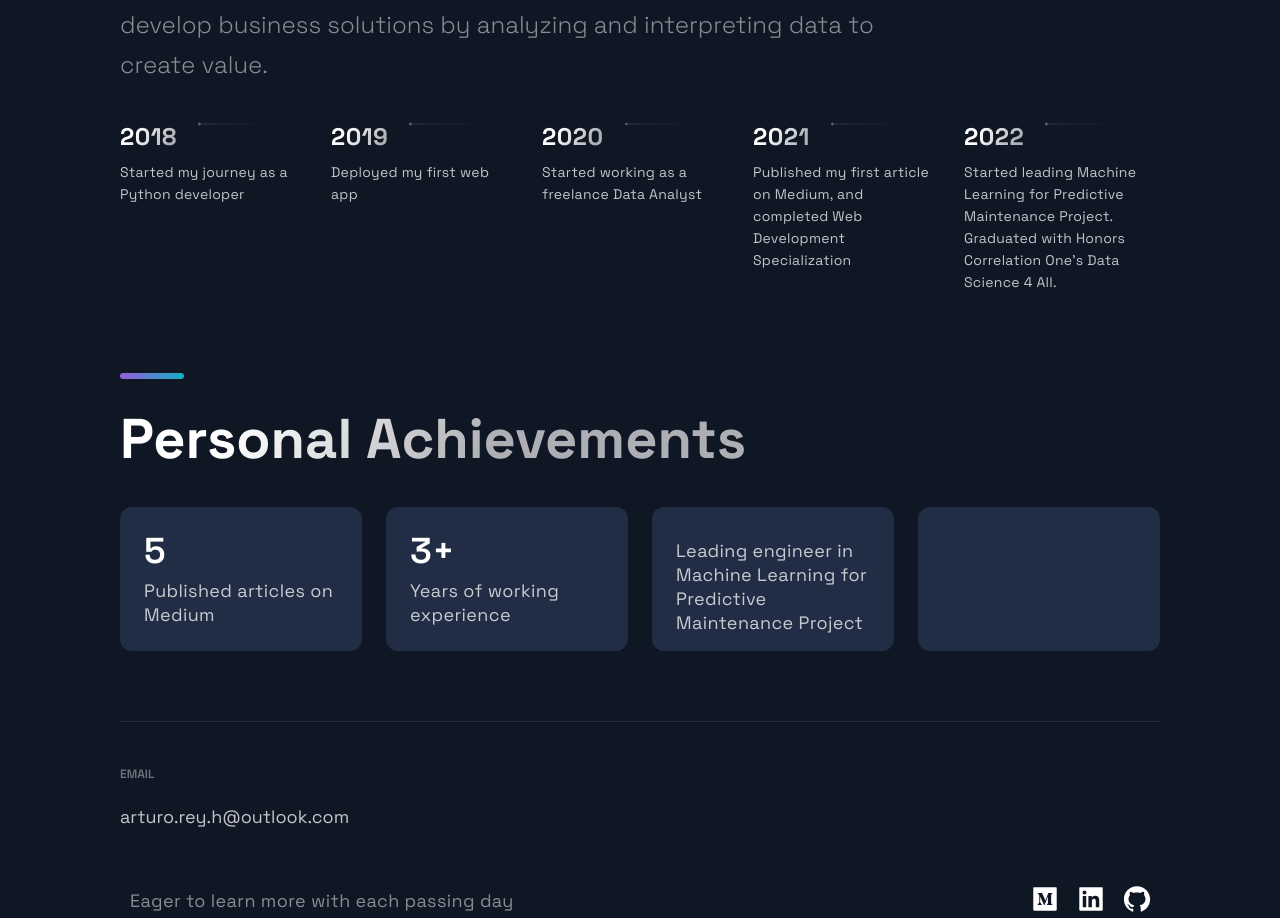
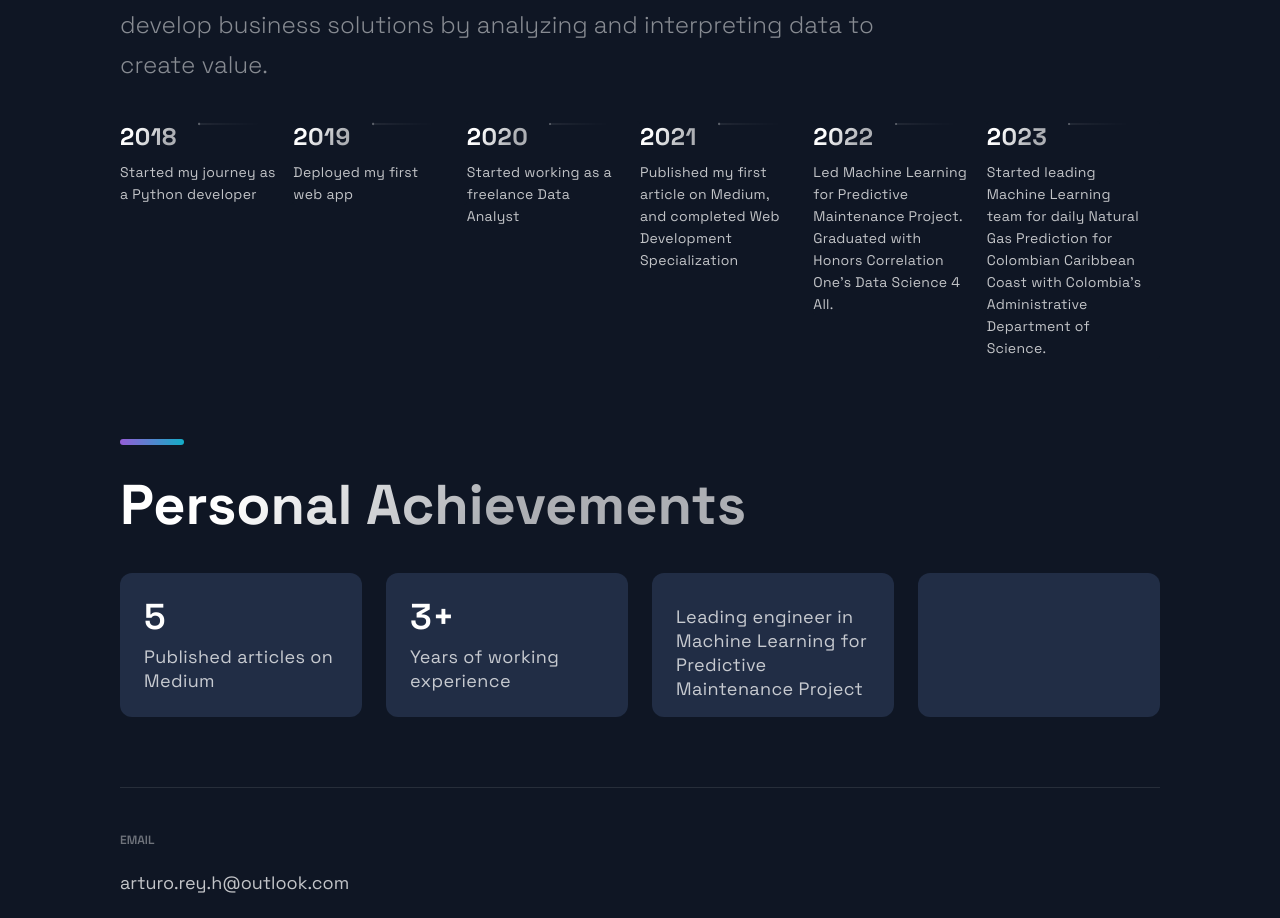
Before and after one commit to AReyH/arturo-portfolio, a Next.js app: page / in a window 1280 px wide. Shown: the part 3965-4883 px from the top of the page. Built offline with nearby package versions, Linux system fonts and the light colour scheme.

Commit message:
Update constants.js

```diff
--- a/src/constants/constants.js
+++ b/src/constants/constants.js
@@ -70,5 +70,7 @@ export const TimeLineData = [
   { year: 2019, text: 'Deployed my first web app', },
   { year: 2020, text: 'Started working as a freelance Data Analyst', },
   { year: 2021, text: 'Published my first article on Medium, and completed Web Development Specialization', },
-  { year: 2022, text: "Started leading Machine Learning for Predictive Maintenance Project. Graduated with Honors Correlation One's Data Science 4 All.", },
+  { year: 2022, text: "Led Machine Learning for Predictive Maintenance Project. Graduated with Honors Correlation One's Data Science 4 All.", },
+  { year: 2023, text: "Started leading Machine Learning team for daily Natural Gas Prediction for Colombian Caribbean Coast with Colombia's Administrative Department of Science.", },
+
 ];
```
